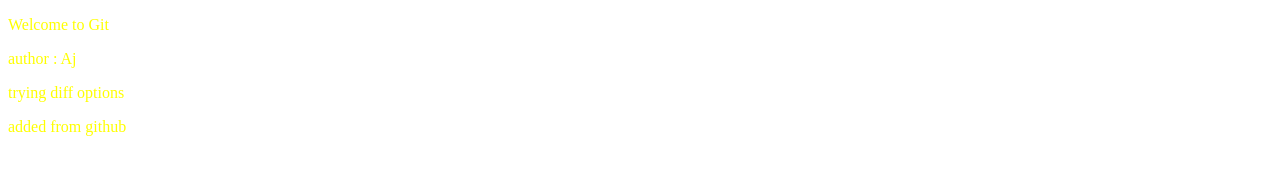
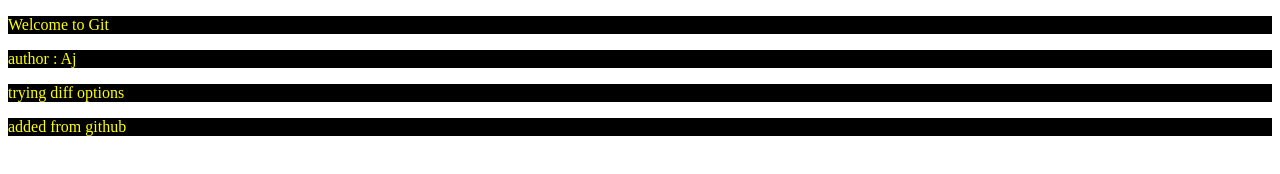
Before and after one commit to Abhinav-Coder-jain/Git_Learn, a plain HTML site: page index.html in a window 1280 px wide. Drawn offline with Linux system fonts and the light colour scheme.

Commit message:
change bg color

```diff
--- a/style.css
+++ b/style.css
@@ -1,5 +1,6 @@
 
 
 div {
-    color : yellow
+    color : yellow;
+    background-color: black;
 }
```
